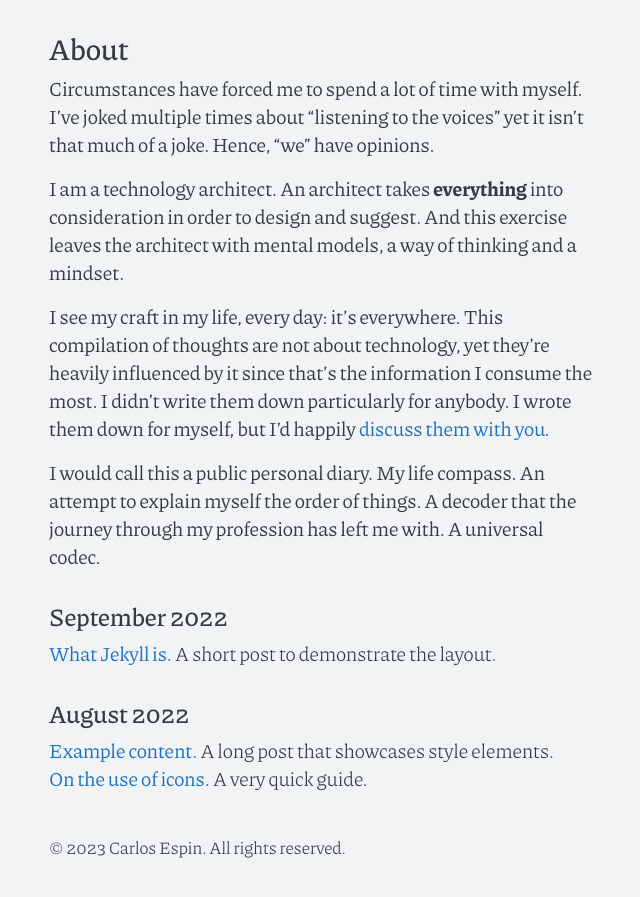
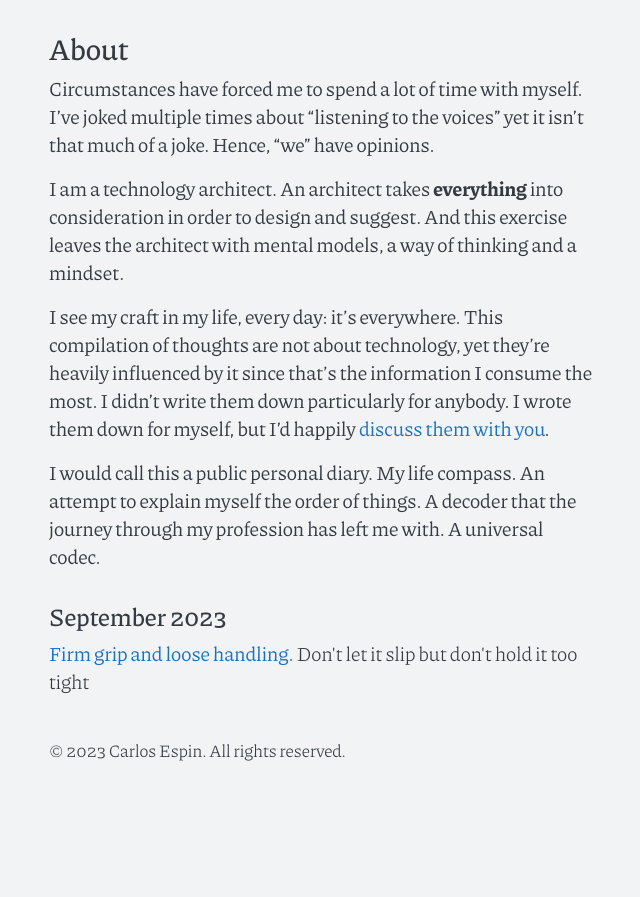
Before and after one commit to cespin/espin.xyz, a Jekyll site: the page built from index.md, in a window 1280 px wide and 900 px high, scrolled down 976 px. Shown: the top 897 px of the window, without its empty margins (318-958 px from the left). Built offline with Jekyll 4.4.1, drawn with Linux system fonts in a browser that asks for light colours; after the commit the page ends 1779 px from its top, so only the background shows below that.

Commit message:
Paypal link

```diff
--- a/_config.yml
+++ b/_config.yml
@@ -25,6 +25,7 @@
   linkedin: espin
   stackoverflow: 16654793/carlos-espin
   twitter: cespinf
+  paypal: ESPIN
 
 # build settings
 
--- a/_includes/particles-home.html
+++ b/_includes/particles-home.html
@@ -24,6 +24,9 @@
       {% if site.social.github %}
       <a class="particles-icon" href="https://github.com/{{ site.social.github }}">{% include svg/github.svg %}</a>
       {% endif %}
+      {% if site.social.paypal %}
+      <a class="particles-icon" href="https://www.paypal.com/paypalme/{{ site.social.paypal }}">{% include svg/paypal.svg %}</a>
+      {% endif %}
 <!--      <a class="particles-icon" href="cv">{% include svg/cv-circled.svg %}</a>-->
     </div>
   </div>
--- /dev/null
+++ b/_posts/2023-09-26-firm-grip-and-loose-handling.md
@@ -0,0 +1,7 @@
+---
+layout: post
+title: Firm grip and loose handling
+lead: Don't let it slip but don't hold it too tight
+---
+
+Come back later, this is a work in progress.
```
Also changed, not shown: _includes/svg/paypal.svg (added), _posts_example/2022-08-01-on-the-use-of-icons.md (renamed from _posts/2022-08-01-on-the-use-of-icons.md), _posts_example/2022-08-15-example-content.md (renamed from _posts/2022-08-15-example-content.md), _posts_example/2022-09-01-whats-jekyll.md (renamed from _posts/2022-09-01-whats-jekyll.md).
